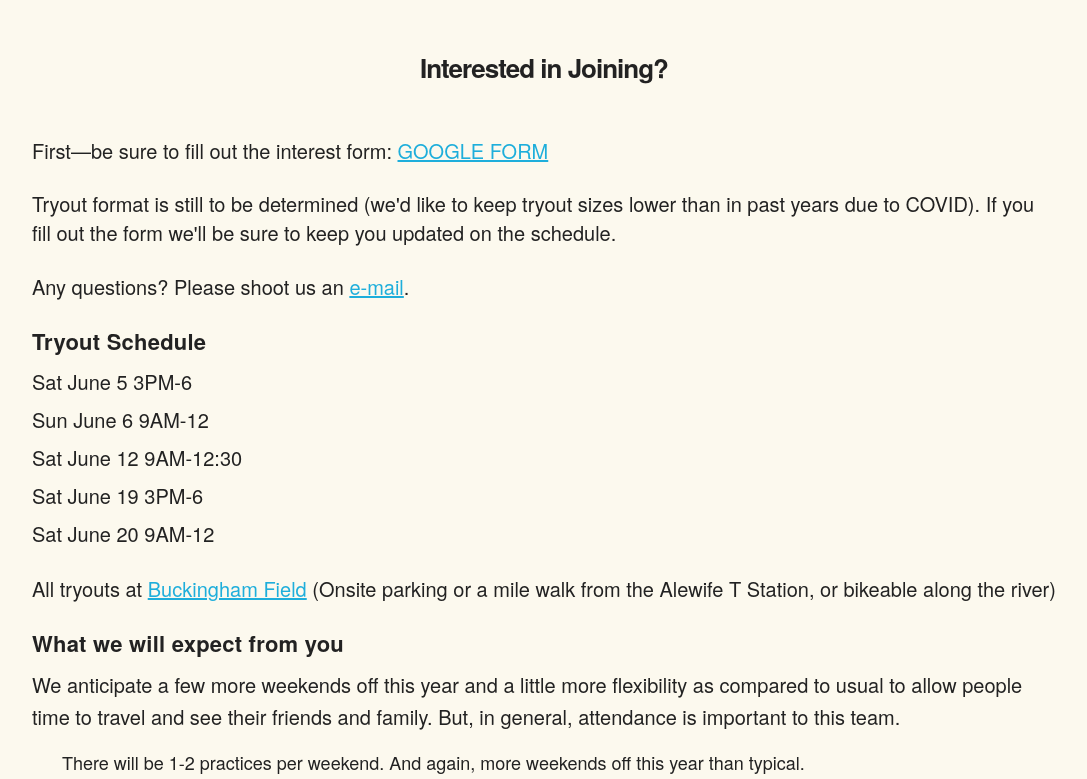
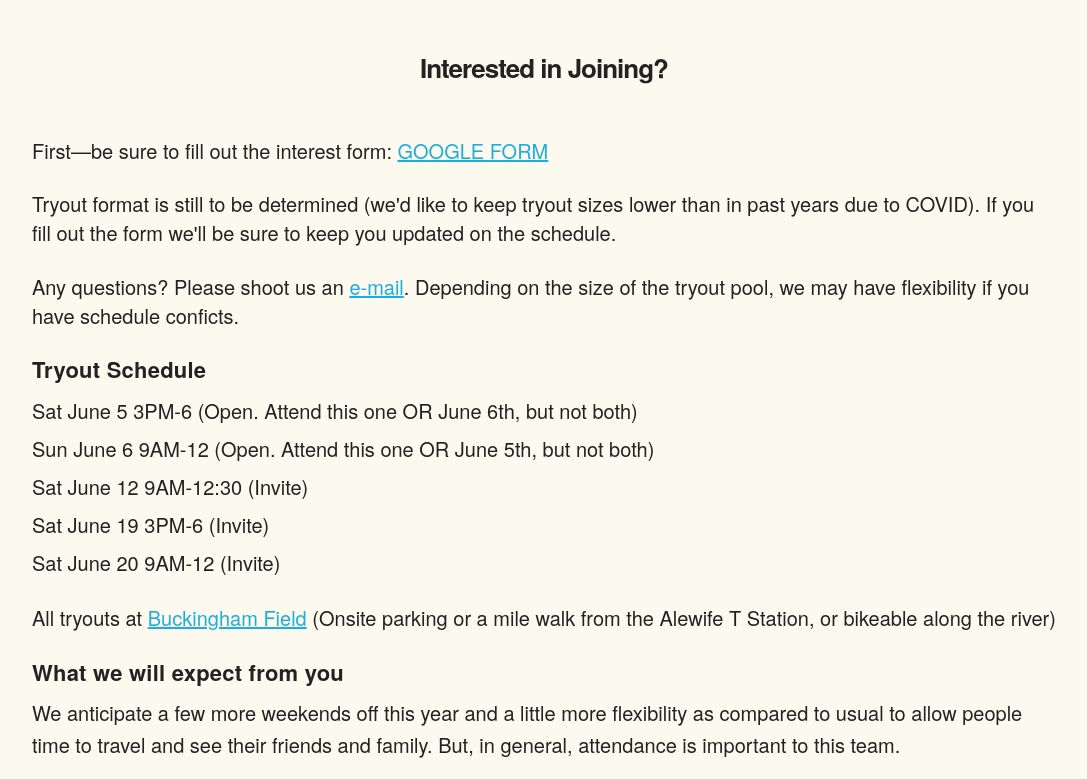
Before and after one commit to asivitz/chaoticgoodweb, a plain HTML site: page index.html in a window 1280 px wide. Shown: the part 548-1327 px from the top of the page, without its empty margins (96-1183 px from the left). Drawn offline with Linux system fonts and the light colour scheme; a web font is replaced by a local one.

Commit message:
Note tryout types

```diff
--- a/index.html
+++ b/index.html
@@ -44,14 +44,14 @@
           <p>First—be sure to fill out the interest form: <a href="https://forms.gle/JaAvWS96opg3UM7Y9">GOOGLE FORM</a></p>
           <p>Tryout format is still to be determined (we'd like to keep tryout sizes lower than in past years due to COVID). If you fill out the form we'll be sure to keep you updated on the schedule.</p>
 
-          <p>Any questions? Please shoot us an <a href="mailto:ChaoticGoodUlti@gmail.com">e-mail</a>. </p>
+          <p>Any questions? Please shoot us an <a href="mailto:ChaoticGoodUlti@gmail.com">e-mail</a>. Depending on the size of the tryout pool, we may have flexibility if you have schedule conficts.</p>
           <h3>Tryout Schedule</h3>
           <ul>
-            <li>Sat June 5 3PM-6</li>
-            <li>Sun June 6 9AM-12</li>
-            <li>Sat June 12 9AM-12:30</li>
-            <li>Sat June 19 3PM-6</li>
-            <li>Sat June 20 9AM-12</li>
+            <li>Sat June 5 3PM-6 (Open. Attend this one OR June 6th, but not both)</li>
+            <li>Sun June 6 9AM-12 (Open. Attend this one OR June 5th, but not both)</li>
+            <li>Sat June 12 9AM-12:30 (Invite)</li>
+            <li>Sat June 19 3PM-6 (Invite)</li>
+            <li>Sat June 20 9AM-12 (Invite)</li>
           </ul>
 
           <p>All tryouts at <a href="https://goo.gl/maps/JPNGW5Eu3WG2">Buckingham Field</a> (Onsite parking or a mile walk from the Alewife T Station, or bikeable along the river)</p>
```
